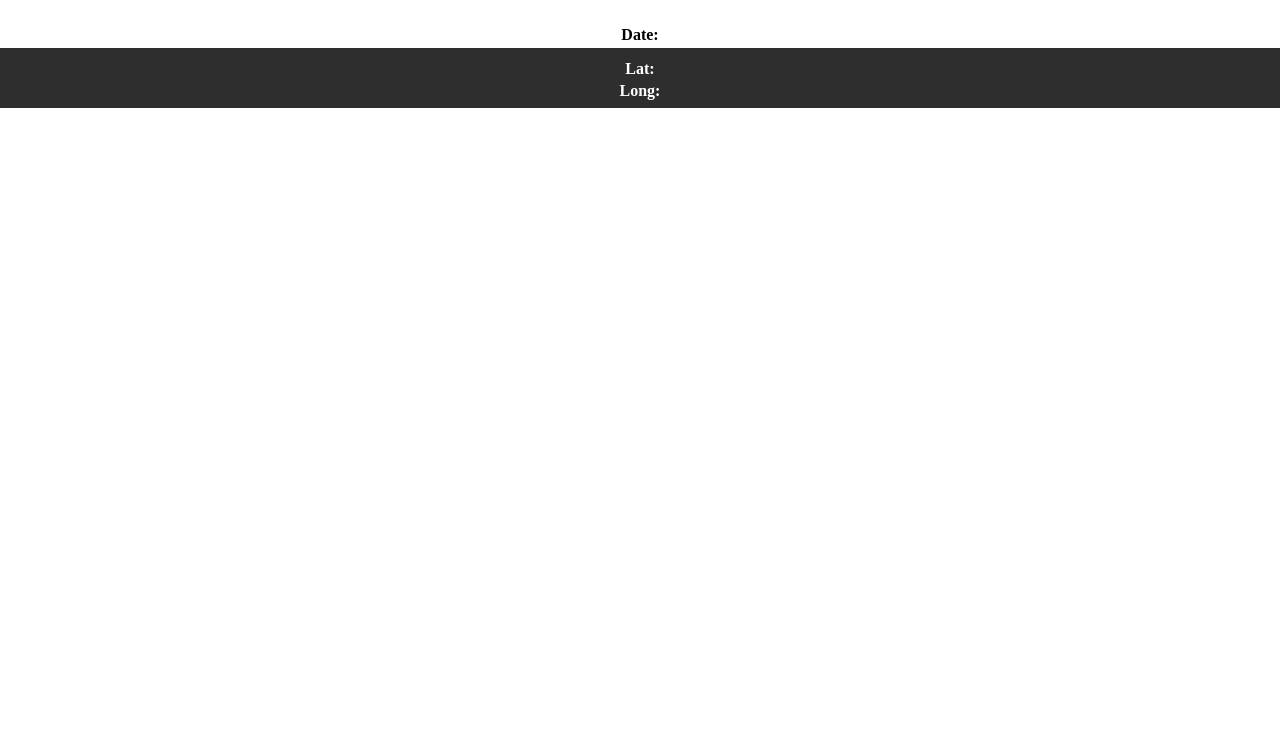
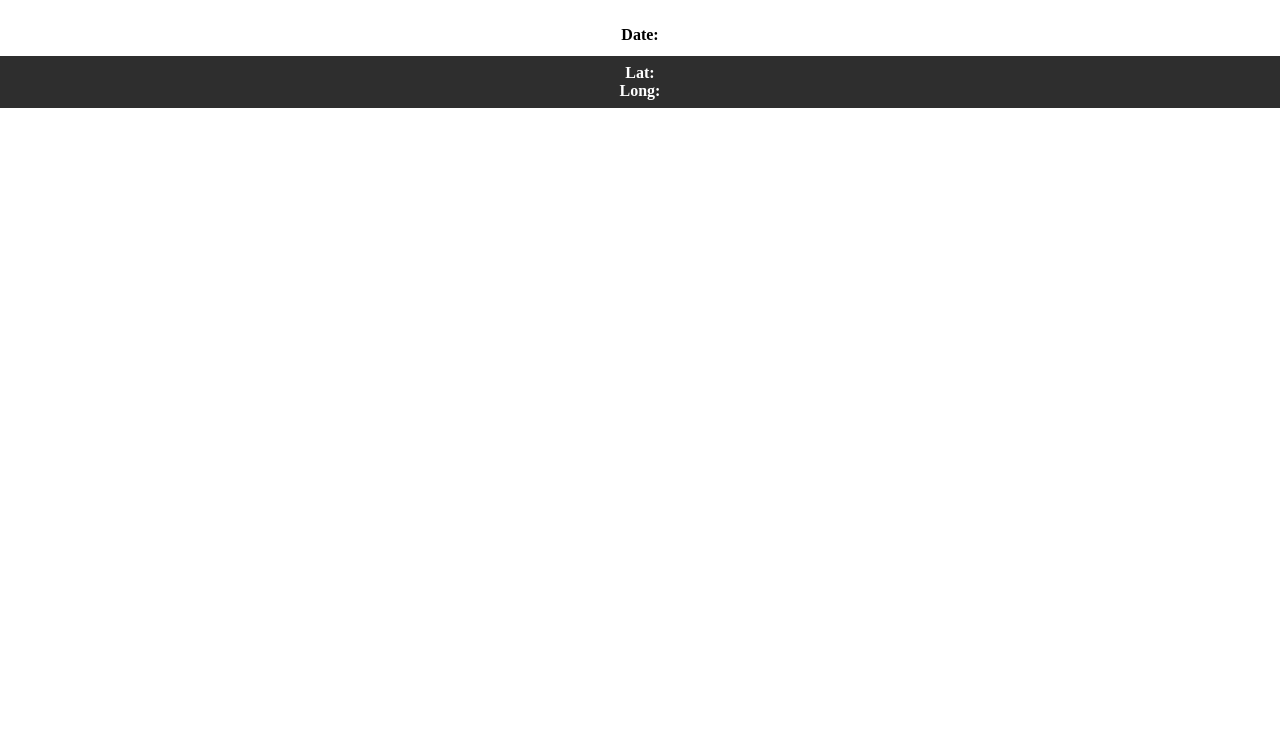
Before and after one commit to nattdev/iss-live-position, a plain HTML site: page index.html in a window 1280 px wide. Shown: the part 52-800 px from the top of the page. Drawn offline with nearby package versions, Linux system fonts and the light colour scheme; no server answers.

Commit message:
Update styles

```diff
--- a/styles.css
+++ b/styles.css
@@ -37,8 +37,8 @@ body {
 	flex-grow: 1;
 }
 
-.ubication-wrapper p:first-child{
-	padding: 4px;
+.date{
+	padding: 12px 4px;
 }
 
 .ubication-wrapper p {
```
